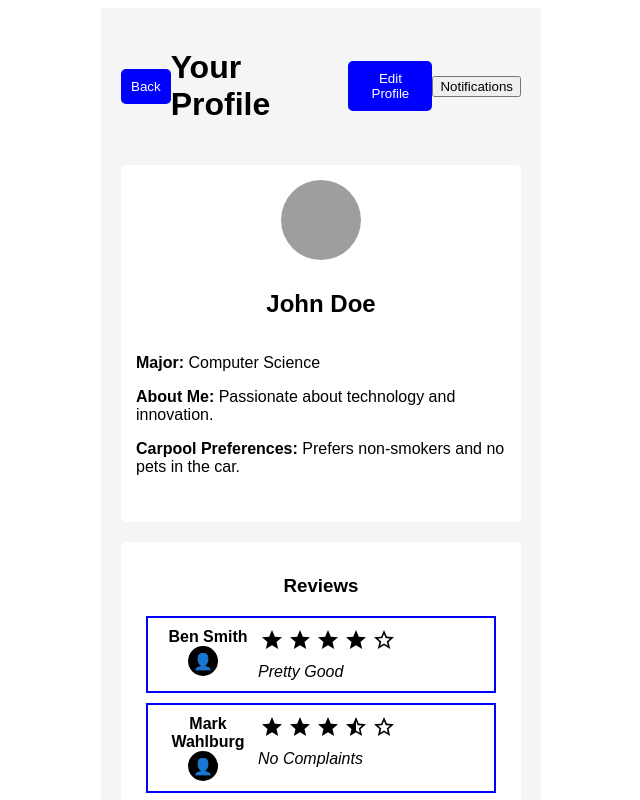
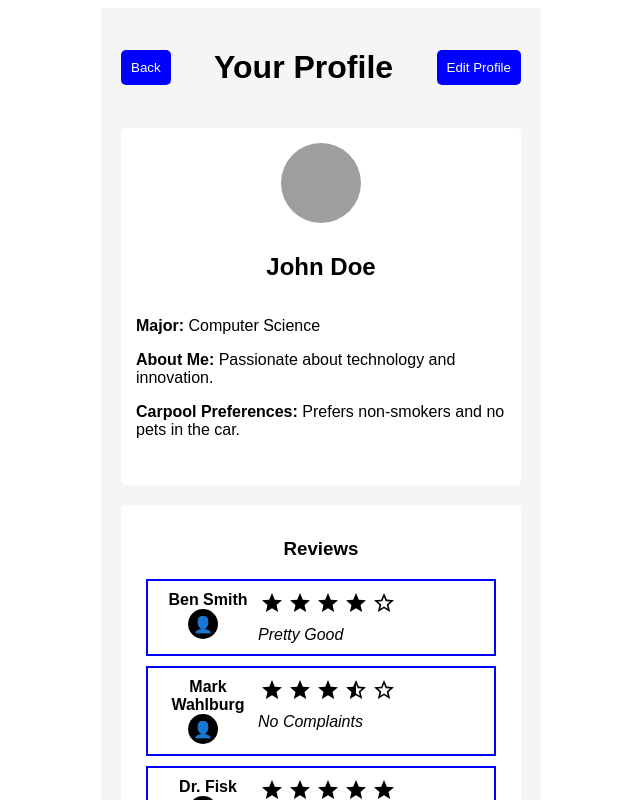
Before and after one commit to COS420-Fall23/Team-G, a React (Create React App) app: page /ProfilePage in a window 1280 px wide. Shown: the top 800 px of the page, without its empty margins (319-959 px from the left). Built offline with nearby package versions, Linux system fonts and the light colour scheme.

Commit message:
routed Notifications page

```diff
--- a/src/Home Dashboard/Homescreen.jsx
+++ b/src/Home Dashboard/Homescreen.jsx
@@ -104,7 +104,7 @@
                 <Toolbar />
                 <Box sx={{ overflow: 'auto' }}>
                     <List>
-                        {['Drivers', 'Ride Requests', 'Map','Profile','notifications','Logout'].map((text, index) => (
+                        {['Drivers', 'Ride Requests', 'Map','Profile','Notifications','Logout'].map((text, index) => (
                             <ListItem button key={text} onClick={index === 3 ? (event)=>handleProfile(event): index ===4 ? (event)=>handleNotifications(event): null}>
                                 <ListItemIcon>
                                     {index === 0 ? <DirectionsCarIcon /> : index === 1 ? <PeopleIcon /> : <MapIcon />}
--- a/src/Home Dashboard/ProfilePage.jsx
+++ b/src/Home Dashboard/ProfilePage.jsx
@@ -55,7 +55,7 @@
         <button className="edit-profile-button" onClick={handleEditButtonClick}>
           Edit Profile
         </button>
-        <button className= "go-to-notifications-button" Click={handleNotifications} > Notifications </button>
+        {/* <button className="go-to-notifications-button" Click={handleNotifications} > Notifications </button> */}
       </header>
 
       <section className="user-section">
--- a/src/MainRouter.jsx
+++ b/src/MainRouter.jsx
@@ -6,6 +6,7 @@
 import Homescreen from './Home Dashboard/Homescreen';
 import ProfilePage from './Home Dashboard/ProfilePage';
 import UserPage from './Home Dashboard/UserPage';
+import Notifications from './Home Dashboard/Notifications';
 
 function MainRouter() {
   return (
@@ -18,6 +19,7 @@
         <Route path="/UserPage" element={<UserPage EnableRequestRide={true} />} />
         <Route path="/UserPage1" element={<UserPage EnableAcceptRide={true} />} />
         <Route path="/Dashboard" element={<Homescreen/>} />
+        <Route path="/Notifications" element={<Notifications/>}/>
       </Routes>
     </Router>
   );
```
